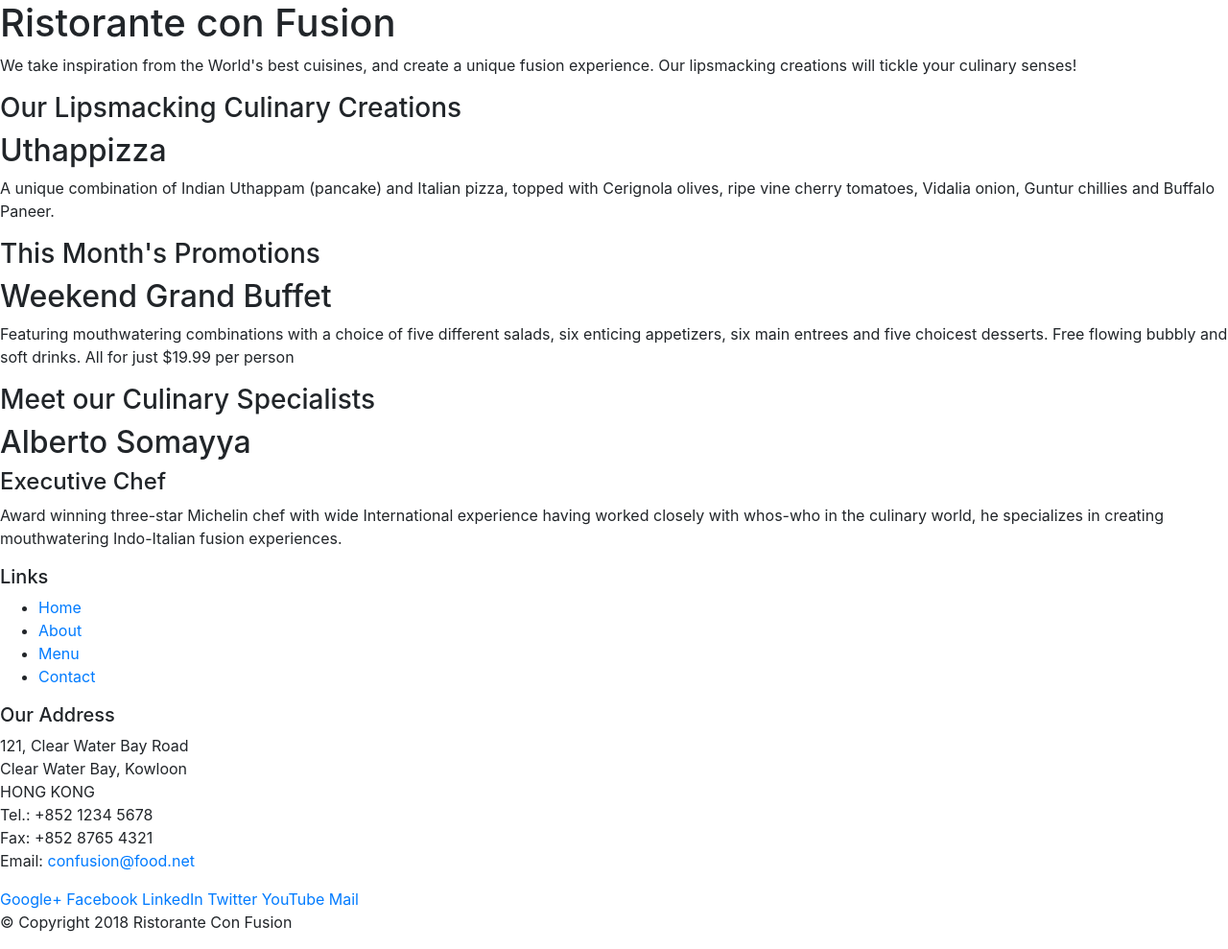
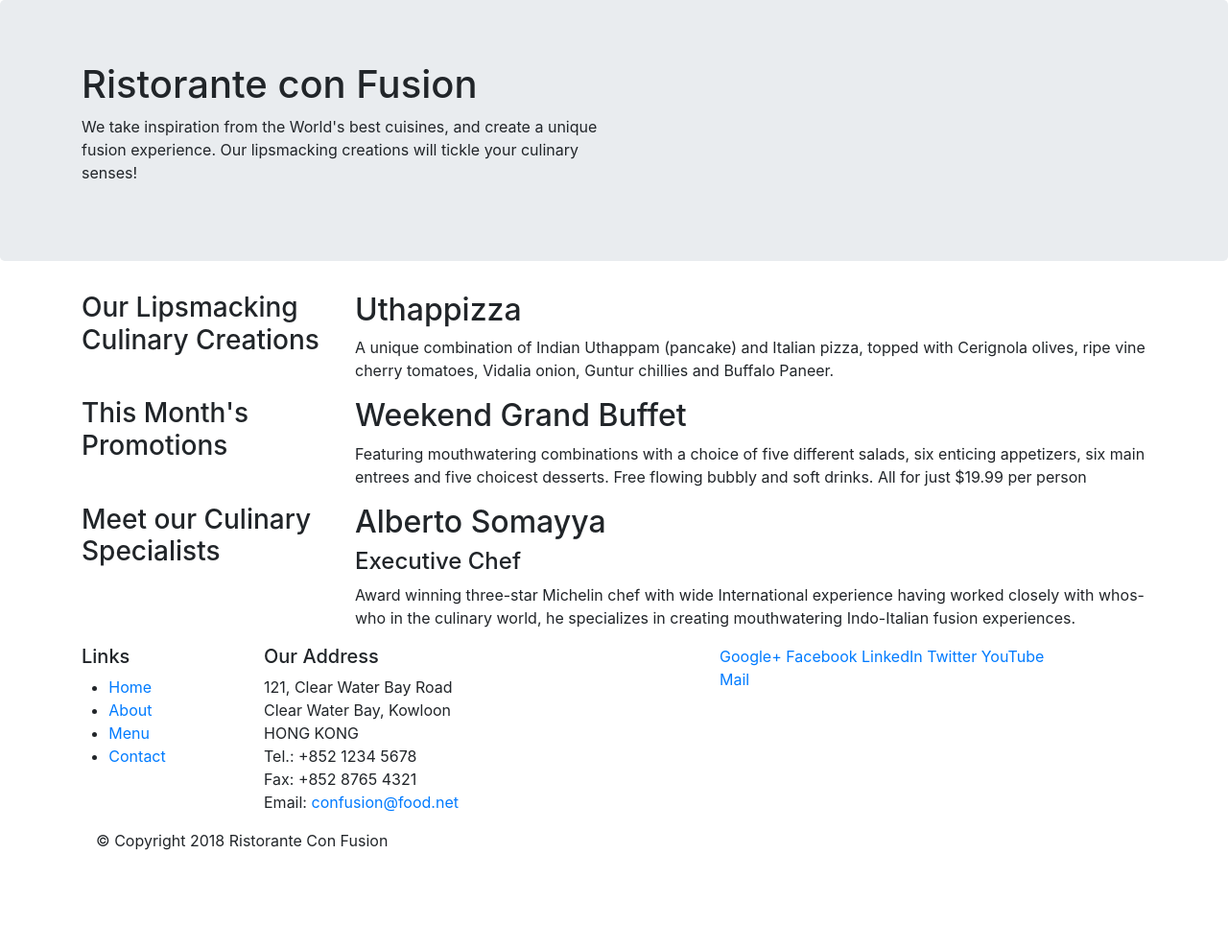
Before and after one commit to kmshejwal/conFusion, a website: page index.html in a window 1280 px wide. Shown: the whole page at 96% size. After the commit the page ends 904 px from the top, so only its background shows below. Drawn offline with nearby package versions, Linux system fonts and the light colour scheme.

Commit message:
Bootstrap Grid Part 1

```diff
--- a/index.html
+++ b/index.html
@@ -15,46 +15,46 @@
 
 <body>
 
-    <header>
-        <div>
-            <div>
-                <div>
+    <header class="jumbotron">
+        <div class="container">
+            <div class="row">
+                <div class="col-12 col-sm-6">
                     <h1>Ristorante con Fusion</h1>
                     <p>We take inspiration from the World's best cuisines, and create a unique fusion experience. Our lipsmacking creations will tickle your culinary senses!</p>
                 </div>
-                <div>
+                <div class="col-12 col-sm">
                 </div>
             </div>
         </div>
     </header>
 
-    <div>
-        <div>
-            <div>
+    <div class="container">
+        <div class="row">
+            <div class="col-12 col-sm-4 col-md-3">
                 <h3>Our Lipsmacking Culinary Creations</h3>
             </div>
-            <div>
+            <div class="col col-sm col-md">
                 <h2>Uthappizza</h2>
                 <p>A unique combination of Indian Uthappam (pancake) and Italian pizza, topped with Cerignola olives, ripe vine cherry tomatoes, Vidalia onion, Guntur chillies and Buffalo Paneer.</p>
             </div>
         </div>
 
 
-        <div>
-            <div>
+        <div class="row">
+            <div class="col-12 col-sm-4 col-md-3">
                 <h3>This Month's Promotions</h3>
             </div>
-            <div>
+            <div class="col col-sm col-md">
                 <h2>Weekend Grand Buffet</h2>
                 <p>Featuring mouthwatering combinations with a choice of five different salads, six enticing appetizers, six main entrees and five choicest desserts. Free flowing bubbly and soft drinks. All for just $19.99 per person </p>
             </div>
         </div>
 
-        <div>
-            <div>
+        <div class="row">
+            <div class="col-12 col-sm-4 col-md-3">
                 <h3>Meet our Culinary Specialists</h3>
             </div>
-            <div>
+            <div class="col col-sm col-md">
                 <h2>Alberto Somayya</h2>
                 <h4>Executive Chef</h4>
                 <p>Award winning three-star Michelin chef with wide International experience having worked closely with whos-who in the culinary world, he specializes in creating mouthwatering Indo-Italian fusion experiences. </p>
@@ -63,18 +63,18 @@
     </div>
 
     <footer>
-        <div>
-            <div>
-                <div>
+        <div class="container">
+            <div class="row">
+                <div class="col-4 col-sm-2">
                     <h5>Links</h5>
-                    <ul>
+                    <ul class="col-4 offset-1 col-sm-2">
                         <li><a href="#">Home</a></li>
                         <li><a href="#">About</a></li>
                         <li><a href="#">Menu</a></li>
                         <li><a href="#">Contact</a></li>
                     </ul>
                 </div>
-                <div>
+                <div class="col-7 col-sm-5">
                     <h5>Our Address</h5>
                     <address>
 		              121, Clear Water Bay Road<br>
@@ -85,7 +85,7 @@
 		              Email: <a href="mailto:confusion@food.net">confusion@food.net</a>
 		           </address>
                 </div>
-                <div>
+                <div class="col-12 col-sm-4">
                     <div>
                         <a href="http://google.com/+">Google+</a>
                         <a href="http://www.facebook.com/profile.php?id=">Facebook</a>
@@ -96,8 +96,8 @@
                     </div>
                 </div>
            </div>
-           <div>
-                <div>
+           <div >
+                <div class="col-auto">
                     <p>© Copyright 2018 Ristorante Con Fusion</p>
                 </div>
            </div>
```
